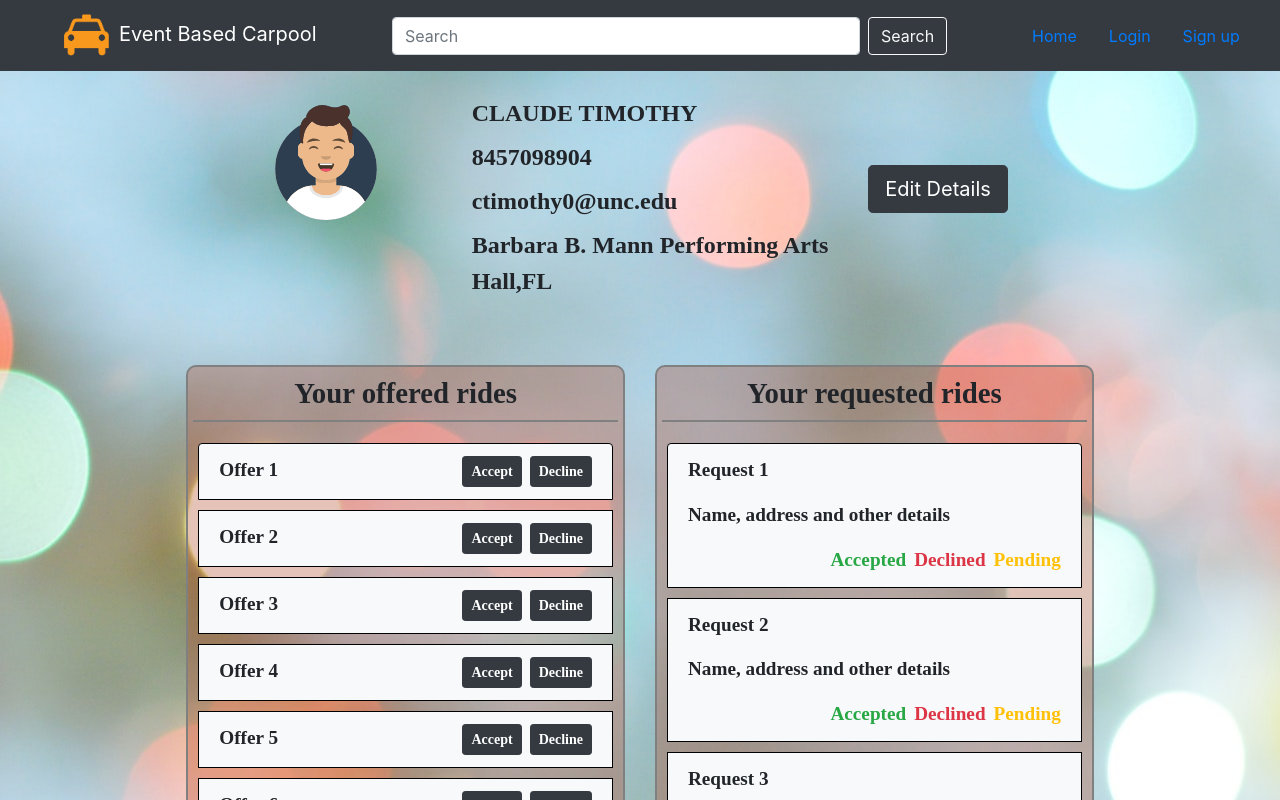
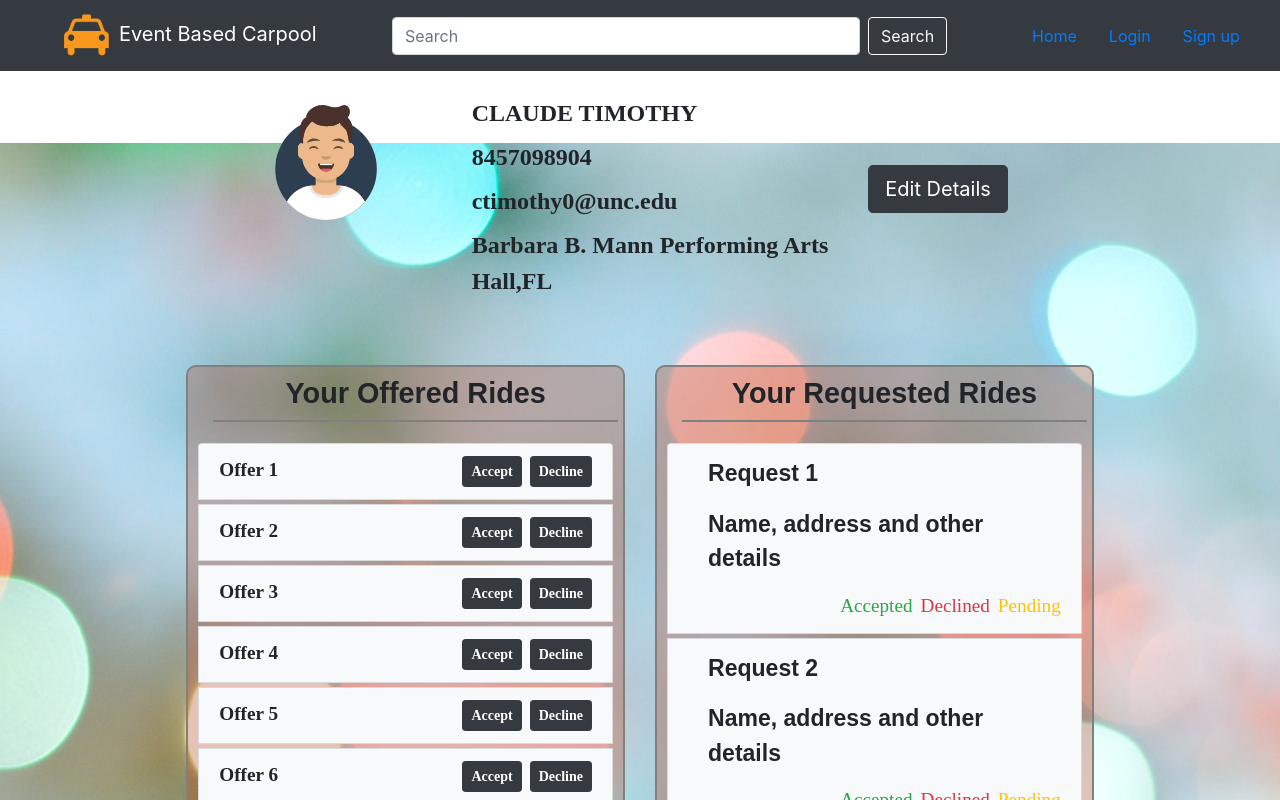
Before and after one commit to SaurabhJ93/Event-Based-Carpooling, a React (Create React App) app in the folder client/: page /User in a window 1280 px wide. Shown: the top 800 px of the page. Built offline with nearby package versions, Linux system fonts and the light colour scheme.

Commit message:
replaced .js style files with .css
replaced .js style files with .css, few minor style changes in user and event page

```diff
--- a/client/src/assests/styles/eventStyle.js
+++ b/client/src/assests/styles/eventStyle.css
@@ -1,13 +1,15 @@
-import styled from "styled-components";
-import background from "../../assests/background-event.jpg";
-
-const StyledDiv = styled.div`
-  .container {
-    background: url(${background}) no-repeat fixed bottom;
+  .container-fluid {
+    background: url("../../assests/background-event.jpg") no-repeat fixed bottom;
     max-width: inherit;
   }
-  p {
+  p
+  {
+    font-weight: bold;
     font-family: sans-serif;
+    font-size: 1.5em;
+    text-align: left;
+    margin-top: 15px;
+    margin-left: 20px;
   }
   .p-rider {
     font-weight: bold;
@@ -21,27 +23,20 @@ const StyledDiv = styled.div`
     border: 1px solid black;
     margin: 5px;
   }
+  .list-group-item p{
+     font-size: 1.2em;
+  }
   .h2-request {
     margin-top: 70px;
   }
-`;
-export const StyledPara = styled.p`
-  font-weight: bold;
-  font-family: sans-serif;
-  font-size: 1.5em;
-  text-align: left;
-  margin-top: 15px;
-  margin-left: 20px;
+
 
   .eventHeading {
     color: #b22546;
-    font-size: 3em;
+    font-size: 4em;
     font-variant: all-petite-caps;
     font-family: monospace;
   }
   .card-img-top {
     display: block;
   }
-`;
-
-export default StyledDiv;
--- a/client/src/assests/styles/userStyle.js
+++ b/client/src/assests/styles/userStyle.css
@@ -1,11 +1,5 @@
-import styled from "styled-components";
-import background from "../../assests/background-event.jpg";
-
-export const Styled = styled.div`
-
-    .container{
-        //background-color: #ABD7F2!important;
-        background: url(${background}) no-repeat fixed bottom;
+    .container-fluid{
+        background: url("../../assests/background-event.jpg") no-repeat fixed bottom;
         max-width: inherit;
         }
 
@@ -58,5 +52,3 @@ export const Styled = styled.div`
     font-size: 1.2em;
     font-weight:bold;
 }
-
-`;
--- a/client/src/pages/Event/index.js
+++ b/client/src/pages/Event/index.js
@@ -1,7 +1,6 @@
 import React from "react";
-import styled from "styled-components";
-import StyledDiv, { StyledPara } from "../../assests/styles/eventStyle.js";
 import eventImg from "../../assests/demoimg.jpg";
+import "../../assests/styles/eventStyle.css";
 
 const events = {
   name: "Alice Cooper event",
@@ -21,12 +20,11 @@ for (i = 1; i <= 10; i++) {
 
 const Event = () => {
   return (
-    <StyledDiv>
-      <div className="container">
+
+    <div className="container-fluid">
       <div className="row">
 
         <div className="col-sm-6">
-            <StyledPara>
           <p className="eventHeading">{events.name}</p>
           <img class="card-img-top" src={events.imgUrl} alt="Card image cap" />
           <br />
@@ -46,14 +44,13 @@ const Event = () => {
             Desciption:<span><em>{events.desciption}</em></span>
           </p>
           <br />
-              <button type="button" class="btn btn-dark btn-lg">
+          <button type="button" class="btn btn-dark btn-lg ml-4">
             Offer a Ride
               </button>
-            </StyledPara>
         </div>
 
         <div className="col-sm-6">
-            <h2 class="h2-request">Request a Ride</h2>
+          <h2 class="h2-request text-center">Request a Ride</h2>
           <ul class="list-group">
             {usersRide.map(user => (
               <li class="list-group-item py-4 bg-info">
@@ -68,7 +65,6 @@ const Event = () => {
 
       </div>
     </div>
-    </StyledDiv>
   );
 };
 
--- a/client/src/pages/User/index.js
+++ b/client/src/pages/User/index.js
@@ -1,6 +1,6 @@
 import React from 'react';
 import userImg from "../../assests/avataar.svg";
-import { Styled } from "../../assests/styles/userStyle.js";
+import "../../assests/styles/userStyle.css";
 
 const users = {
     name: "Claude Timothy",
@@ -23,8 +23,7 @@ for (j = 1; j <= 5; j++) {
 
 const User = () => {
     return (
-        <Styled>
-            <div className="container">
+        <div className="container-fluid">
             <div className="row">
                 <div className="col-sm-4 text-right" >
                     <img class="masthead-avatar mb-5" src={userImg} alt="" />
@@ -41,10 +40,10 @@ const User = () => {
                      </button>
                 </div>
             </div>
-                <div className="row mt-5 w-75 i-am-centered">
-                    <div class="col-sm-6">
+            <div className="row mt-5 w-75 mx-auto">
+                <div class="col-lg-6 lg-offset-6">
                     <div class="user-offered-rides">
-                            <p className="heading-req">Your offered rides</p>
+                        <p className="heading-req">Your Offered Rides</p>
                         <ul class="list-group">
                             {offeredRide.map(ride => (
                                 <li class="list-group-item bg-light">
@@ -60,9 +59,9 @@ const User = () => {
                         </ul>
                     </div>
                 </div>
-                    <div class="col-sm-6">
+                <div class="col-lg-6 lg-offset-6">
                     <div class="user-requested-rides">
-                            <p className="heading-req">Your requested rides</p>
+                        <p className="heading-req">Your Requested Rides</p>
                         <ul class="list-group">
                             {requestedRide.map(ride => (
                                 <li class="list-group-item bg-light">
@@ -78,7 +77,6 @@ const User = () => {
                 </div>
             </div>
         </div>
-        </Styled>
     );
 };
 export default User;
```
Lines whose indentation alone changed are shown as unchanged.
